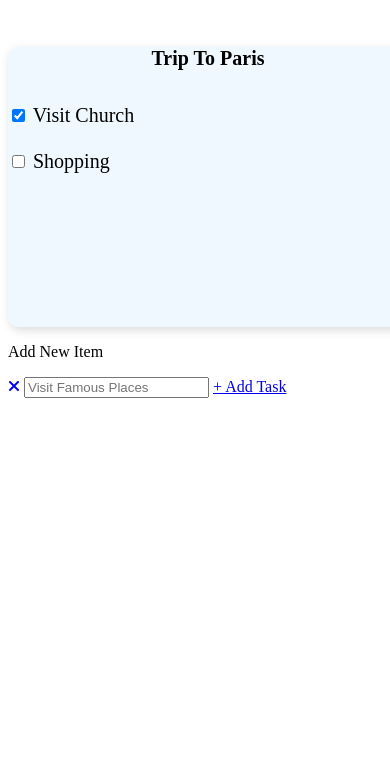
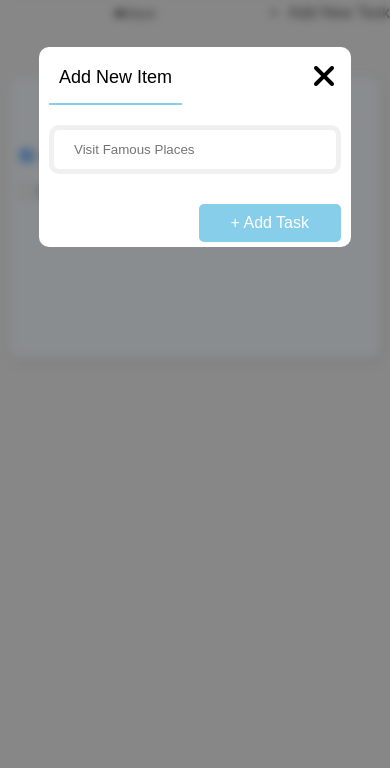
Before and after one commit to harshA0710/ProjectCSS-Mobile, a plain HTML site: page index3.html in a window 390 px wide. Shown: the part 70-838 px from the top of the page. Drawn offline with Linux system fonts and the light colour scheme.

Commit message:
Update style.css

```diff
--- a/style.css
+++ b/style.css
@@ -1,3 +1,170 @@
+
+
+
+* {
+  margin: 0px auto;
+  padding: 0px;
+  box-sizing: border-box;
+  text-decoration: none;
+
+}
+
+
+
+body {
+  background: rgba(224, 224, 224, 0.712);
+  cursor: pointer;
+  font-family: sans-serif;
+}
+
+.nav {
+  padding: 15px 80px;
+  background: white;
+  box-shadow: 1px 1px 20px rgba(128, 128, 128, 0.366);
+  font-weight: 800;
+  letter-spacing: 1px;
+}
+
+.logomain {
+  font-size: 40px;
+  text-decoration: none;
+  color: black;
+}
+
+.list {
+  color: skyblue;
+}
+
+.main {
+  padding: 25px 80px;
+  font-size: 20px;
+}
+
+.newtask {
+  text-align: right;
+  color: black;
+  margin: 6px 0px;
+}
+
+.plus {
+  border-radius: 50%;
+  padding: 10px 16px;
+  color: white;
+  background: skyblue;
+}
+
+.addNewtask {
+  color: black;
+  padding-left: 5px;
+}
+
+
+
+h5 {
+  color: skyblue;
+  padding: 10px 10px;
+  border-bottom: 2px solid rgba(236, 217, 217, 0.144);
+}
+
+h5 a{
+  color: skyblue;
+  padding: 10px 10px;
+  border-bottom: 5px solid rgb(240, 240, 240);
+}
+
+.card {
+  width: 100%;
+  margin: 0px auto;
+  padding: 50px;
+  display: flex;
+  flex-wrap: wrap;
+  justify-content: flex-start;
+}
+
+.cards {
+  border-radius: 5px;
+  width: 280px;
+  height: 280px;
+  background: white;
+  border: 5px solid rgb(240, 240, 240);
+  margin: 30px;
+}
+
+
+
+.del {
+  text-decoration: line-through;
+  color: grey;
+}
+
+.checks {
+  font-size: 16px;
+  padding: 30px 0px;
+  color: black;
+  padding: 25px 10px;
+}
+
+
+.page2 {
+  width: 100%;
+  height: 100%;
+  position: absolute;
+  background: rgba(79, 79, 79, 0.637);
+  backdrop-filter: blur(4px);
+  top: 0%;
+  left: 0%;
+}
+
+
+.popup1 {
+  background: rgb(255, 255, 255);
+  width: 400px;
+  height: 200px;
+  margin-top: 15%;
+  text-align: center;
+  padding: 5px 10px;
+}
+
+.addnewtask-heading {
+  float: left;
+  border-bottom: 2px solid skyblue;
+  color: black;
+}
+
+
+.cross {
+  float: right;
+  font-size: 32px;
+  line-height: 50px;
+  color: black;
+  padding: 0px 5px;
+
+}
+
+
+
+
+.addnewtask-heading {
+  font-size: 18px;
+  font-weight: 500;
+  padding: 15px 10px;
+}
+
+.c_input {
+
+  border: 5px solid rgb(240, 240, 240);
+  background: white;
+  width: 100%;
+  margin: 20px 0px;
+  padding: 12px 20px;
+}
+
+.addTaskbtn {
+  float: right;
+  padding: 8px 30px;
+  background: skyblue;
+  color: white;
+  border: 2px solid skyblue;
   border-radius: 5px;
   margin: 10px 0px;
 }
@@ -41,3 +208,76 @@
 }
 @media only screen and (max-width:1000px) and (min-width:100px){
   .nav {
+      padding: 15px 5px;
+      box-shadow: 1px 1px 20px rgba(128, 128, 128, 0.366);
+      font-weight: 800;
+      width: 100vw;
+  }
+
+  .logomain {
+      font-size: 25px;
+  }
+
+  .main {
+      padding: 25px 0px;
+  }
+
+  .newtask {
+      text-align: center;
+  }
+
+  .plusSign {
+      border-radius: 50%;
+      color: var(--white);
+      background: var(--skyblue);
+  }
+
+
+
+  .cards{
+      width: 100vw;
+  }
+
+  .page2{
+      height: 1800px;
+      width: 100vw;
+  }
+
+  .popup1{
+      margin: 30% auto;
+      width: 80%;
+      border-radius: 10px;
+  }
+
+  input[type=text]{
+      border-radius: 10px;
+  }
+
+  .page3container{
+      padding: 0px;
+  }
+
+  .page3Options{
+      width: 100vw;
+      display: flex;
+      justify-content: space-around;
+      align-items: center;
+  }
+
+  .page3-cards{
+      width: 95vw;
+      height: 280px;
+      font-size: 16px;
+      border-radius: 10px;
+      box-shadow: 2px 3px 10px rgba(128, 128, 128, 0.296);
+  }
+
+  .back{
+      text-align: left;
+      padding-inline: 5px;
+      font-size: 12px;
+      float: none;
+  }
+
+
+}
```
